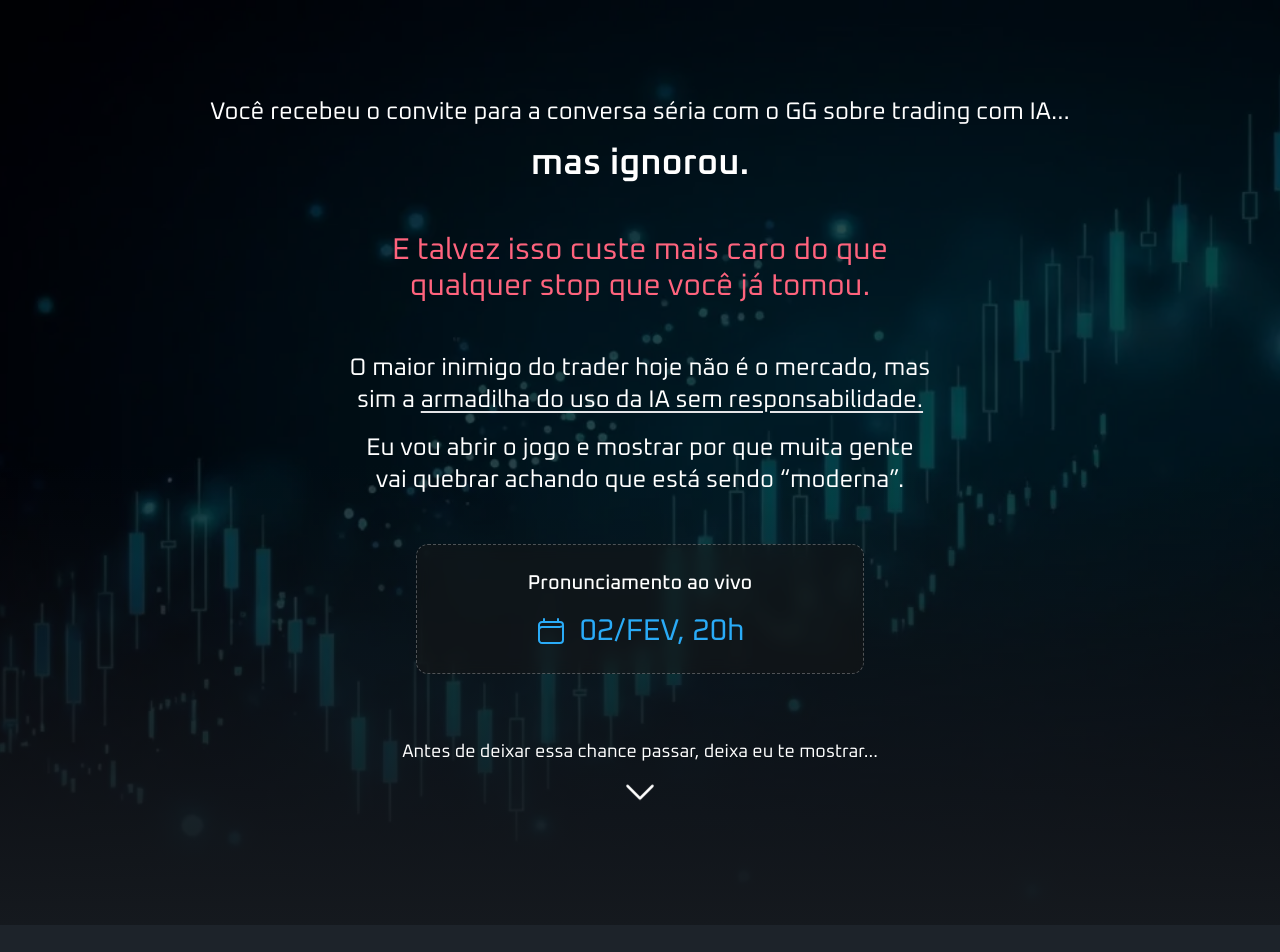
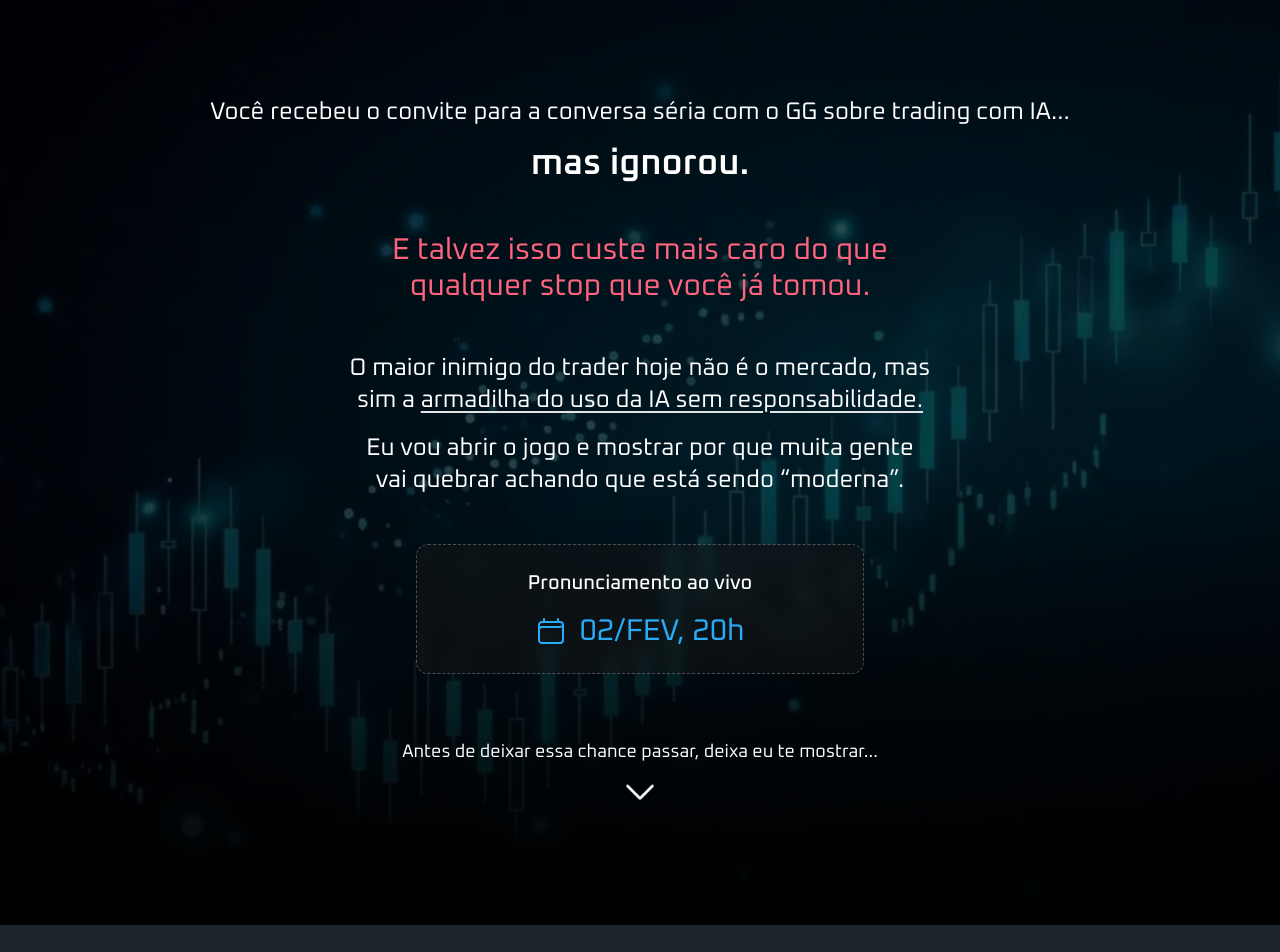
Before and after one commit to joaquimchianca/rmkt-gg, a React (Vite) app: page / in a window 1280 px wide. Shown: the top 952 px of the page. Built offline with nearby package versions, Linux system fonts and the light colour scheme.

Commit message:
chaged to black gradient

```diff
--- a/src/components/HeroSection.tsx
+++ b/src/components/HeroSection.tsx
@@ -5,7 +5,7 @@ export const HeroSection = () => {
   return (
     <Section className="relative text-white text-center bg-[url('/rmkt-hero-bg.webp')] bg-cover bg-top">
       <div className="absolute inset-0 bg-black/70" />
-      <div className="absolute bottom-0 left-0 right-0 h-2/3 md:h-1/2 bg-linear-to-t from-base-300 to-transparent" />
+      <div className="absolute bottom-0 left-0 right-0 h-2/3 md:h-1/2 bg-linear-to-t from-black to-transparent" />
       <Container className="relative">
         <div className="max-w-3xl md:max-w-4xl mx-auto">
           <p className="text-xl md:text-2xl">
```
